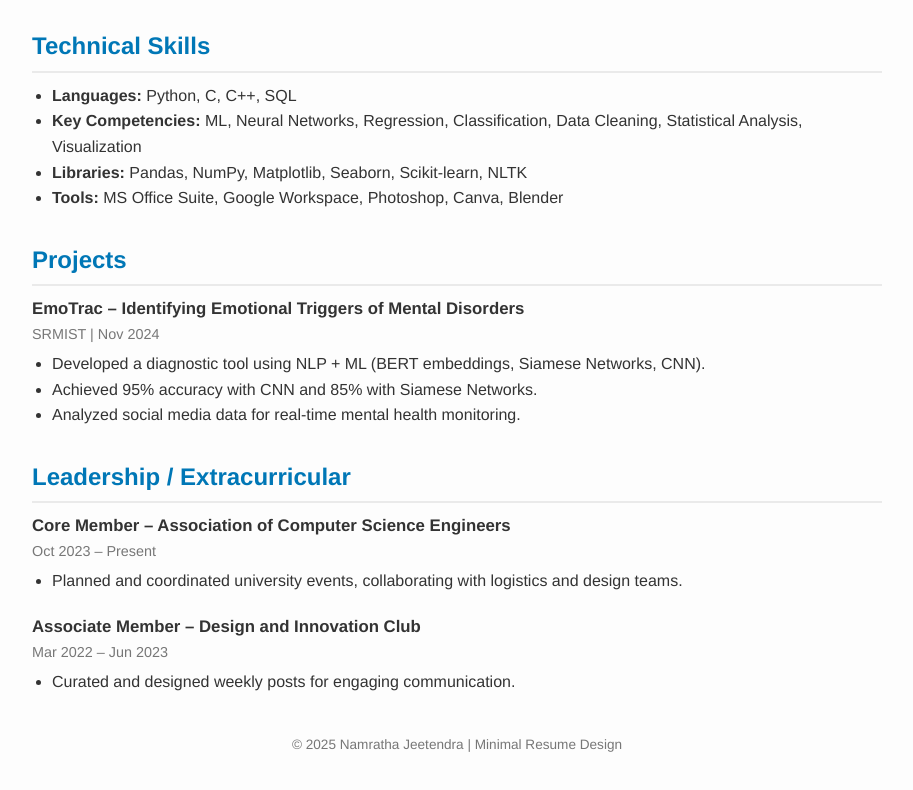
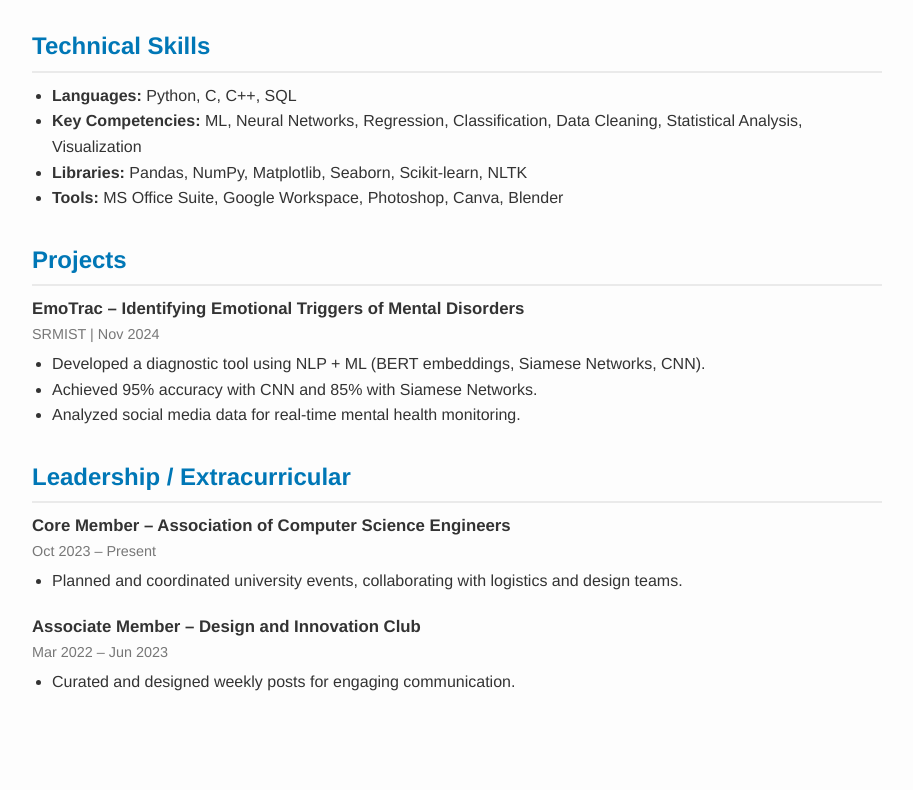
Before and after one commit to namrathajeetendra/portfolio, a plain HTML site: page index.html in a window 1280 px wide. Shown: the part 967-1757 px from the top of the page, without its empty margins (183-1096 px from the left). After the commit the page ends 1731 px from the top, so only its background shows below. Drawn offline with Linux system fonts and the light colour scheme.

Commit message:
Update index.html

```diff
--- a/index.html
+++ b/index.html
@@ -194,10 +194,7 @@
       </div>
     </section>
 
-    <!-- FOOTER -->
-    <footer>
-      © 2025 Namratha Jeetendra | Minimal Resume Design
-    </footer>
+
   </div>
 </body>
 </html>
```
